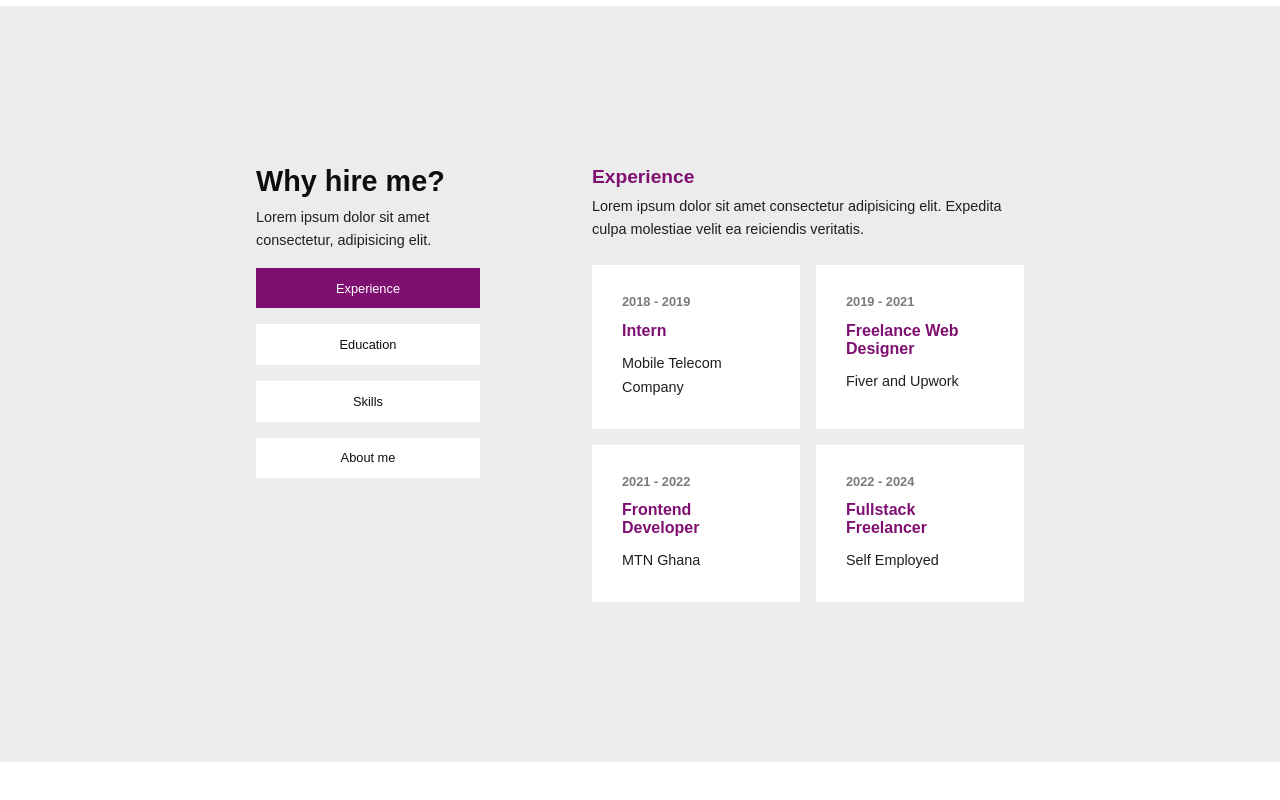
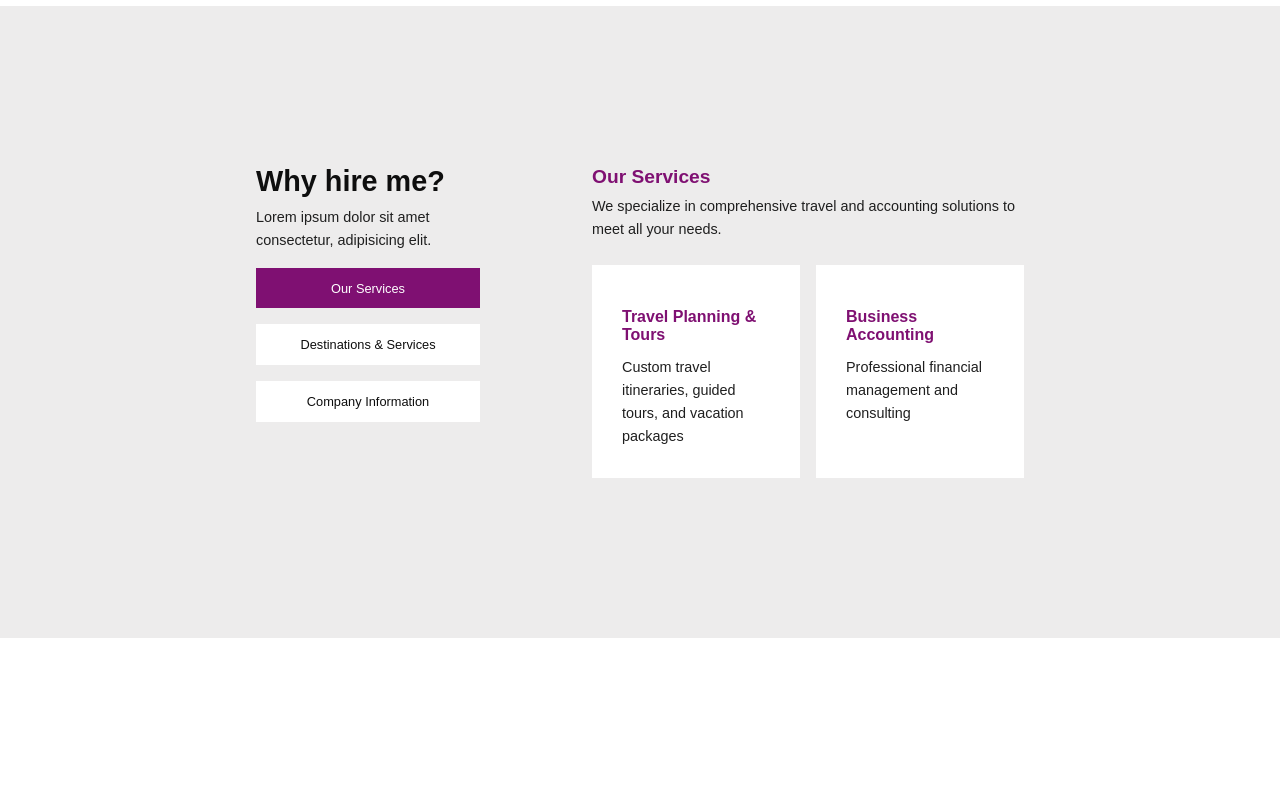
Before and after one commit to ShooqJanahi/Asfari, a plain HTML site: page index.html in a window 1280 px wide. Shown: the part 794-1594 px from the top of the page. Drawn offline with nearby package versions, Linux system fonts and the light colour scheme.

Commit message:
fixing wording

```diff
--- a/index.html
+++ b/index.html
@@ -59,8 +59,8 @@
                 <img src="./assets/portrait.jpg" alt="Header Portrait">
             </div>
             <h5 data-aos="fade-in">Welcome to Asfari Services</h5>
-            <h1 data-aos="fade-in">FullStack <span>Web Developer</span><br/>Based in Ghana</h1>
-            <p data-aos="fade-in">Lorem, ipsum dolor sit amet consectetur adipisicing elit. Cupiditate quos, impedit ut corporis aperiam quibusdam!</p>
+            <h1 data-aos="fade-in">Your One-Stop Solution for<br/><span>Travel & Accounting</span></h1>
+            <p data-aos="fade-in">Experience hassle-free travel planning with expert guides and professional accounting services under one roof. From exotic destinations to financial excellence, we've got you covered.</p>
             <div class="header__cta" data-aos="fade-in">
                 <a href="#projects" class="btn">Our Services</a>
                 <a href="#contact" class="btn primary">Contact Us</a>
@@ -87,10 +87,9 @@
                 <h1>Why hire me?</h1>
                 <p>Lorem ipsum dolor sit amet consectetur, adipisicing elit.</p>
                 <menu>
-                    <button class="btn primary experience__btn">Experience</button>
-                    <button class="btn education__btn">Education</button>
-                    <button class="btn skills__btn">Skills</button>
-                    <button class="btn about__btn">About me</button>
+                    <button class="btn primary experience__btn">Our Services</button>
+                    <button class="btn education__btn">Destinations & Services</button>
+                    <button class="btn about__btn">Company Information</button>
                 </menu>
             </div>
 
@@ -123,47 +122,6 @@
             </div>
 
 
-
-            <!-- <div class="resume__right education">
-                <h4>Education</h4>
-                <p>Lorem ipsum dolor sit, amet consectetur adipisicing elit. Dolores.</p>
-                <ul>
-                    <li>
-                        <h5>College Education</h5>
-                        <p>
-                            Lorem ipsum dolor sit amet consectetur adipisicing elit. Eligendi voluptas maiores qui doloremque accusantium atque vero facilis.
-                        </p>
-                    </li>
-                    <li>
-                        <h5>Frontend Education</h5>
-                        <p>
-                            Lorem ipsum dolor sit amet consectetur adipisicing elit. Eligendi voluptas maiores qui doloremque accusantium atque vero facilis.
-                        </p>
-                    </li>
-                    <li>
-                        <h5>Backend Education</h5>
-                        <p>
-                            Lorem ipsum dolor sit amet consectetur adipisicing elit. Eligendi voluptas maiores qui doloremque accusantium atque vero facilis.
-                        </p>
-                    </li>
-                </ul>
-            </div> -->
-
-
-
-            <!-- <div class="resume__right skills">
-                <h4>Skills</h4>
-                <p>I am really skilled in these languages</p>
-                <ul>
-                    <li title="React JS"><img src="./assets/react.webp" alt="ReactJS logo"></li>
-                    <li title="Next JS"><img src="./assets/next.png" alt="NextJS logo"></li>
-                    <li title="Tailwind CSS"><img src="./assets/tailwind.png" alt="Tailwind logo"></li>
-                    <li title="Prisma"><img src="./assets/prisma.png" alt="Prisma logo"></li>
-                    <li title="Mongo DB"><img src="./assets/mongo.jpg" alt="MongoDB logo"></li>
-                    <li title="JWT"><img src="./assets/jwt.png" alt="JWT logo"></li>
-                    <li title="Node JS"><img src="./assets/node.png" alt="NodeJS logo"></li>
-                </ul>
-            </div> -->
 
 
 
--- a/index.js
+++ b/index.js
@@ -53,29 +53,19 @@ floatingNavs.forEach(nav => {
 
 //============================ RESUME
 const resumeRight = document.querySelector('.resume__right')
-const experienceContent = `<h4>Experience</h4>
-                <p>Lorem ipsum dolor sit amet consectetur adipisicing elit. Expedita culpa molestiae velit ea reiciendis veritatis.</p>
+const experienceContent = `<h4>Our Services</h4>
+    <p>We specialize in comprehensive travel and accounting solutions to meet all your needs.</p>
     <ul>
         <li>
-                        <h6>2018 - 2019</h6>
-                        <h5>Intern</h5>
-                        <p>Mobile Telecom Company</p>
+            <h5>Travel Planning & Tours</h5>
+            <p>Custom travel itineraries, guided tours, and vacation packages</p>
         </li>
+
         <li>
-                        <h6>2019 - 2021</h6>
-                        <h5>Freelance Web Designer</h5>
-                        <p>Fiver and Upwork</p>
+            <h5>Business Accounting</h5>
+            <p>Professional financial management and consulting</p>
         </li>
-                    <li>
-                        <h6>2021 - 2022</h6>
-                        <h5>Frontend Developer</h5>
-                        <p>MTN Ghana</p>
-                    </li>
-                    <li>
-                        <h6>2022 - 2024</h6>
-                        <h5>Fullstack Freelancer</h5>
-                        <p>Self Employed</p>
-                    </li>
+
     </ul>`
 
 const experienceBtn = document.querySelector('.experience__btn')
@@ -95,25 +85,29 @@ resumeRight.innerHTML = experienceContent;
 
 
 
-const educationContent = `<h4>Education</h4>
-                <p>Lorem ipsum dolor sit, amet consectetur adipisicing elit. Dolores.</p>
+const educationContent = `
+    <h4>Destinations & Services</h4>
+    <p>Explore our popular destinations and comprehensive accounting services.</p>
     <ul>
         <li>
-                        <h5>College Education</h5>
+            <h5>Travel Packages</h5>
             <p>
-                            Lorem ipsum dolor sit amet consectetur adipisicing elit. Eligendi voluptas maiores qui doloremque accusantium atque vero facilis.
+                Discover our curated travel experiences to Europe, Asia, Africa, and the Americas.
+                Includes guided tours, luxury accommodations, and personalized itineraries.
             </p>
         </li>
         <li>
-                        <h5>Frontend Education</h5>
+            <h5>Accounting Solutions</h5>
             <p>
-                            Lorem ipsum dolor sit amet consectetur adipisicing elit. Eligendi voluptas maiores qui doloremque accusantium atque vero facilis.
+                Professional accounting services including bookkeeping, tax preparation, financial planning,
+                and business consulting for individuals and companies.
             </p>
         </li>
         <li>
-                        <h5>Backend Education</h5>
+            <h5>Special Offers</h5>
             <p>
-                            Lorem ipsum dolor sit amet consectetur adipisicing elit. Eligendi voluptas maiores qui doloremque accusantium atque vero facilis.
+                Seasonal travel deals, group discounts, and tailored accounting packages for businesses.
+
             </p>
         </li>
     </ul>`
@@ -131,68 +125,46 @@ educationBtn.addEventListener('click', () => {
 
 
 
-const skillsContent = `
-<h4>Skills</h4>
-                <p>Lorem ipsum dolor sit amet consectetur.</p>
-                <ul>
-                    <li><img src="./assets/react.webp" alt="ReactJS logo"></li>
-                    <li><img src="./assets/next.png" alt="NextJS logo"></li>
-                    <li><img src="./assets/tailwind.png" alt="Tailwind logo"></li>
-                    <li><img src="./assets/prisma.png" alt="Prisma logo"></li>
-                    <li><img src="./assets/mongo.jpg" alt="MongoDB logo"></li>
-                    <li><img src="./assets/jwt.png" alt="JWT logo"></li>
-                    <li><img src="./assets/node.png" alt="NodeJS logo"></li>
-                </ul>`
 
-const skillsBtn = document.querySelector('.skills__btn')
-skillsBtn.addEventListener('click', () => {
-    resumeRight.innerHTML = skillsContent;
-    resumeRight.className = "resume__right skills"
-    skillsBtn.classList.add('primary')
-        // remove classes from other buttons
-        experienceBtn.classList.remove('primary')
-        educationBtn.classList.remove('primary')
-        aboutBtn.classList.remove('primary')
-})
 
 
 
 
 const aboutContent = `
-<h4>About me</h4>
-                <p>Lorem ipsum dolor sit amet consectetur adipisicing elit. Velit debitis excepturi quibusdam.</p>
+    <h4>Company Information</h4>
+    <p>Your trusted partner for travel and accounting solutions.</p>
     <ul>
         <li>
-                        <h6>Name:</h6>
-                        <h5>Ernest Achiever</h5>
+            <h6>Company:</h6>
+            <h5>Asfari Services</h5>
         </li>
         <li>
-                        <h6>Experience:</h6>
-                        <h5>6+ years</h5>
+            <h6>Established:</h6>
+            <h5>Since 2020</h5>
         </li>
         <li>
             <h6>Email:</h6>
-                        <h5>youremail@gmail.com</h5>
+            <h5>contact@asfariservices.com</h5>
         </li>
         <li>
-                        <h6>Nationality:</h6>
-                        <h5>Ghanaian</h5>
+            <h6>Office Location:</h6>
+            <h5>Ghana</h5>
         </li>
         <li>
-                        <h6>Freelance & collabs:</h6>
-                        <h5>Available</h5>
+            <h6>Business Hours:</h6>
+            <h5>Mon-Sat: 9AM-6PM</h5>
         </li>
         <li>
-                        <h6>Language:</h6>
-                        <h5>English</h5>
+            <h6>Languages:</h6>
+            <h5>English, Arabic</h5>
         </li>
         <li>
-                        <h6>Phone:</h6>
-                        <h5>+233557097546</h5>
+            <h6>Emergency Contact:</h6>
+            <h5>+233 55 709 7546</h5>
         </li>
         <li>
-                        <h6>LinkedIn:</h6>
-                        <h5>@yourhandle</h5>
+            <h6>Social Media:</h6>
+            <h5>@asfariservices</h5>
         </li>
     </ul>`
 
```
Lines whose indentation alone changed are shown as unchanged.
